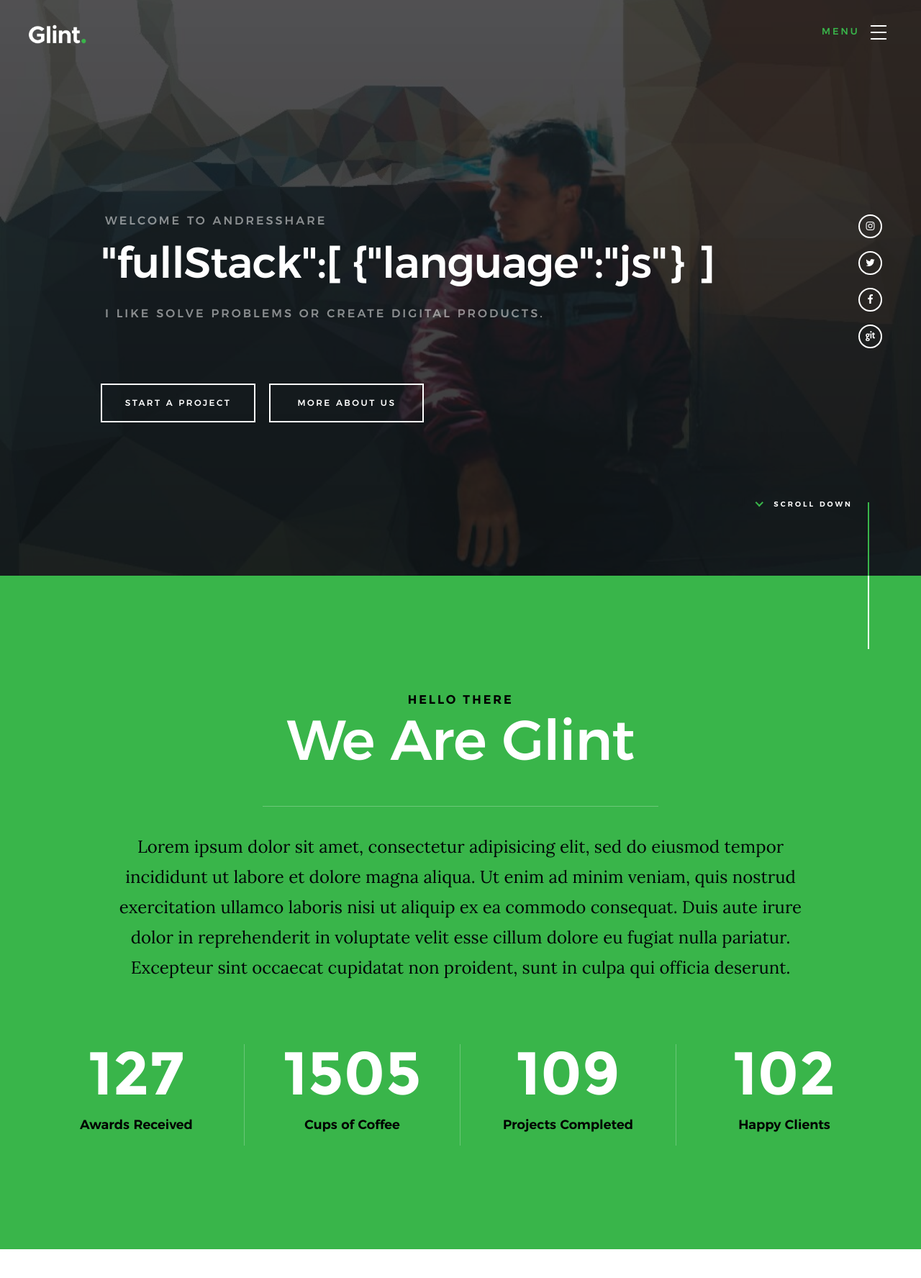
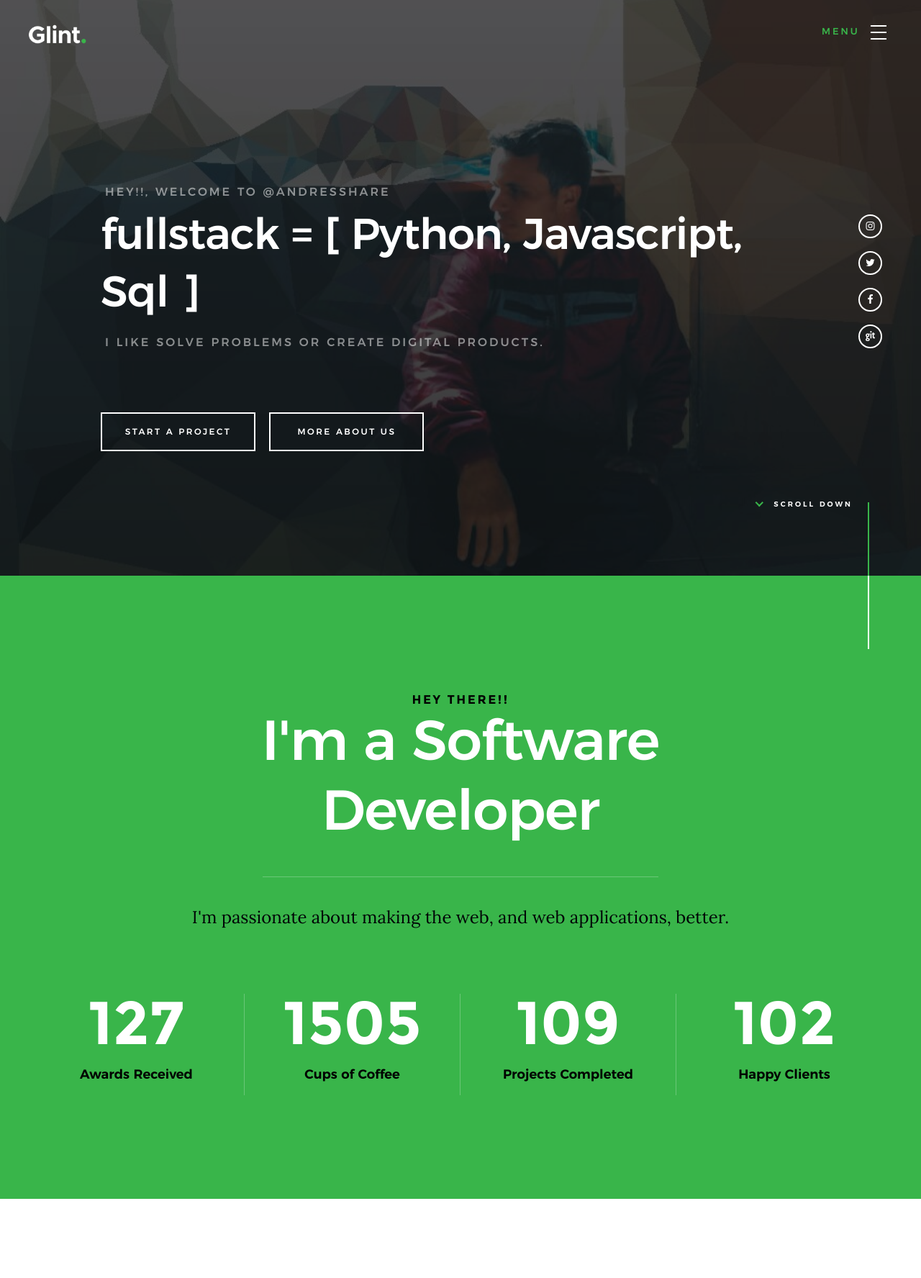
Before and after one commit to andresshare/app_ashare, a Django app: page / in a window 1280 px wide. Shown: the top 1776 px of the page at 72% size. Run offline with Django 3.2, Linux system fonts and the light colour scheme; some web fonts are replaced.

Commit message:
modified copy's

```diff
--- a/templates/home.html
+++ b/templates/home.html
@@ -111,10 +111,10 @@
 
             <div class="row home-content__main">
 
-                <h3>Welcome to andresshare</h3>
+                <h3> Hey!!, Welcome to @andresshare</h3>
 
                 <h1>
-                     "fullStack":[ {"language":"js"} ]<br>
+                     fullstack = [ Python, Javascript, Sql ]<br>
                 </h1>
                 <h3>I like solve problems or create digital products.</h3>
 
@@ -171,18 +171,16 @@
 
         <div class="row section-header has-bottom-sep" data-aos="fade-up">
             <div class="col-full">
-                <h3 class="subhead subhead--dark">Hello There</h3>
-                <h1 class="display-1 display-1--light">We Are Glint</h1>
+                <h3 class="subhead subhead--dark">Hey There!!</h3>
+                <h1 class="display-1 display-1--light">I'm a Software Developer</h1>
             </div>
         </div> <!-- end section-header -->
 
         <div class="row about-desc" data-aos="fade-up">
             <div class="col-full">
                 <p>
-                    Lorem ipsum dolor sit amet, consectetur adipisicing elit, sed do eiusmod tempor incididunt ut labore et dolore magna aliqua.
-                    Ut enim ad minim veniam, quis nostrud exercitation ullamco laboris nisi ut aliquip ex ea commodo consequat.
-                    Duis aute irure dolor in reprehenderit in voluptate velit esse cillum dolore eu fugiat nulla pariatur.
-                    Excepteur sint occaecat cupidatat non proident, sunt in culpa qui officia deserunt.
+                    I'm passionate about making the web, and web applications, better.
+
                 </p>
             </div>
         </div> <!-- end about-desc -->
```
